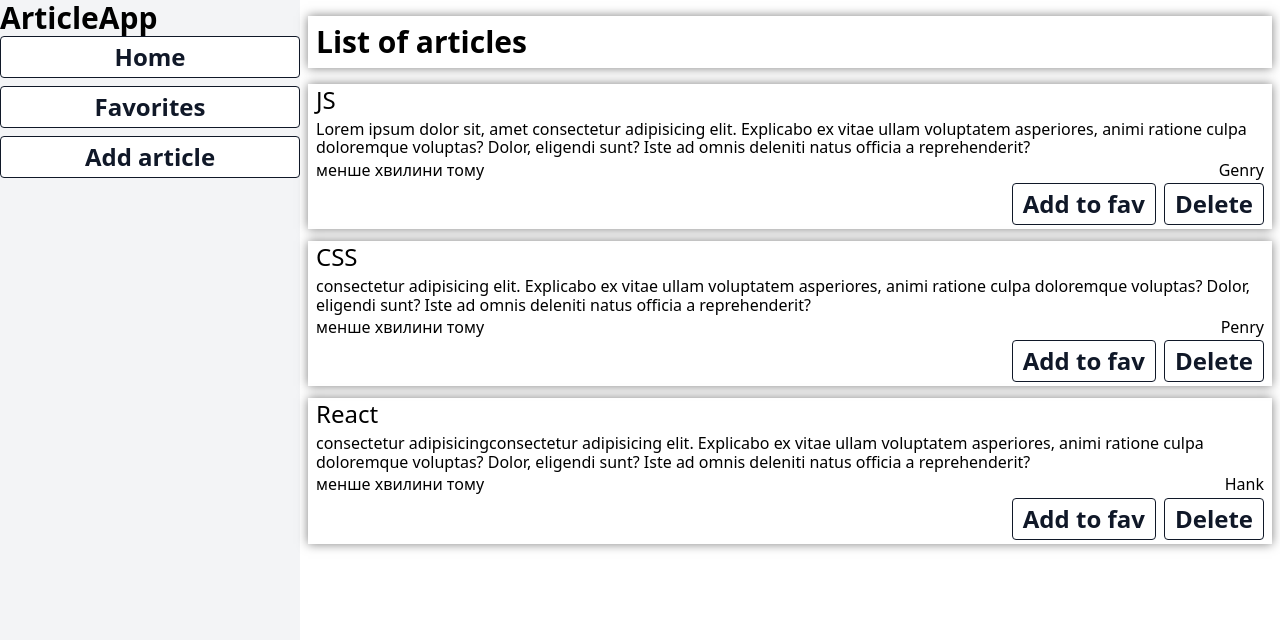
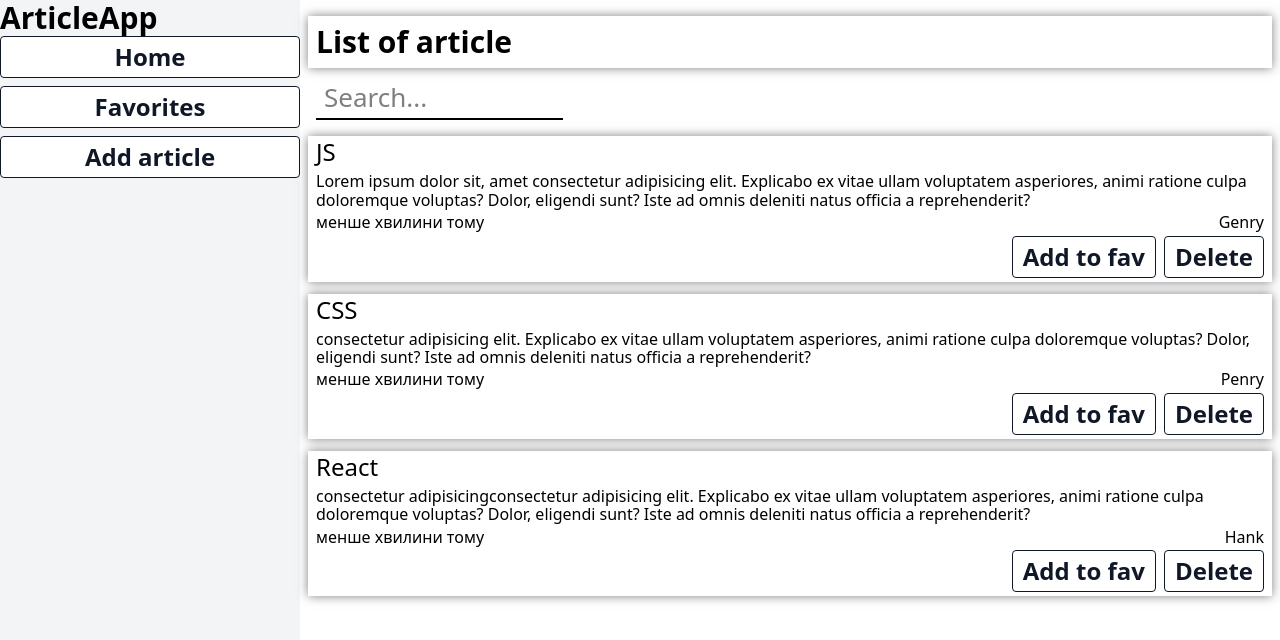
Before and after one commit to Lubov1506/training, a React (Vite) app: page / in a window 1280 px wide. Shown: the top 640 px of the page. Built offline with nearby package versions, Linux system fonts and the light colour scheme.

Commit message:
need fix SearchBar

```diff
--- /dev/null
+++ b/src/assets/styles/reset.css
@@ -0,0 +1,43 @@
+html, body, div, span, applet, object, iframe,
+h1, h2, h3, h4, h5, h6, p, blockquote, pre,
+a, abbr, acronym, address, big, cite, code,
+del, dfn, em, img, ins, kbd, q, s, samp,
+small, strike, strong, sub, sup, tt, var,
+b, u, i, center,
+dl, dt, dd, ol, ul, li,
+fieldset, form, label, legend,
+table, caption, tbody, tfoot, thead, tr, th, td,
+article, aside, canvas, details, embed,
+figure, figcaption, footer, header, hgroup,
+menu, nav, output, ruby, section, summary,
+time, mark, audio, video {
+	margin: 0;
+	padding: 0;
+	border: 0;
+	font-size: 100%;
+	font: inherit;
+	vertical-align: baseline;
+}
+/* HTML5 display-role reset for older browsers */
+article, aside, details, figcaption, figure,
+footer, header, hgroup, menu, nav, section {
+	display: block;
+}
+body {
+	line-height: 1;
+}
+ol, ul {
+	list-style: none;
+}
+blockquote, q {
+	quotes: none;
+}
+blockquote:before, blockquote:after,
+q:before, q:after {
+	content: '';
+	content: none;
+}
+table {
+	border-collapse: collapse;
+	border-spacing: 0;
+}
--- /dev/null
+++ b/src/components/ArticlesApp/AddArticleForm.jsx
@@ -0,0 +1,32 @@
+import { useState } from "react"
+import { Button } from "../Button"
+import { FormInput } from "./FormInput"
+
+export const AddArticleForm = ({ onAdd, onClose }) => {
+  const [title, setTitle] = useState("")
+  const [body, setBody] = useState("")
+  const [author, setAuthor] = useState("")
+  const handleCleanForm = () => {
+    setTitle("")
+    setBody("")
+    setAuthor("")
+  }
+  const handleSubmit = () => {
+    if (!title.trim() || !body.trim() || !author.trim()) {
+      console.log("Each field has to be not empty")
+      return
+    }
+    onAdd({ title, body, author })
+    handleCleanForm()
+    onClose()
+  }
+  return (
+    <div className='flex flex-col gap-2'>
+      <FormInput value={title} setValue={setTitle} />
+      <FormInput value={body} setValue={setBody} placeholder='Body' />
+      <FormInput value={author} setValue={setAuthor} placeholder='Author' />
+
+      <Button onClick={handleSubmit}>Add</Button>
+    </div>
+  )
+}
--- a/src/components/ArticlesApp/ArticlesApp.jsx
+++ b/src/components/ArticlesApp/ArticlesApp.jsx
@@ -3,6 +3,8 @@ import { List } from "./List"
 import { SideBar } from "./SideBar"
 import { nanoid } from "nanoid"
 import { Outlet } from "./Outlet"
+import { Modal } from "../Modal/Modal"
+import { AddArticleForm } from "./AddArticleForm"
 
 export const ArticlesApp = () => {
   const [articles, setArticles] = useState(() => {
@@ -47,6 +49,10 @@ export const ArticlesApp = () => {
     }
     return "home"
   })
+  const [isOpen, setIsOpen] = useState(false)
+
+  const openModal = () => setIsOpen(true)
+  const closeModal = () => setIsOpen(false)
 
   useEffect(() => {
     window.localStorage.setItem("fav-arts", JSON.stringify(favs))
@@ -72,9 +78,17 @@ export const ArticlesApp = () => {
       handleDelFav(id)
     }
   }
+  const handleAddArticle = (data) => {
+    console.log(data)
+
+    setArticles((prev) => [
+      ...prev,
+      { ...data, id: nanoid(), createdAt: Date.now() },
+    ])
+  }
   return (
     <div className='grid  grid-cols-[300px_1fr] h-screen'>
-      <SideBar onChangeTab={setSelectedTab} />
+      <SideBar onChangeTab={setSelectedTab} openModal={openModal} />
       <Outlet
         articles={articles}
         selectedTab={selectedTab}
@@ -83,6 +97,11 @@ export const ArticlesApp = () => {
         favs={favs}
         onDeleteFav={handleDelFav}
       />
+      {isOpen && (
+        <Modal onClose={closeModal}>
+          <AddArticleForm onAdd={handleAddArticle} onClose={closeModal} />
+        </Modal>
+      )}
     </div>
   )
 }
--- a/src/components/ArticlesApp/Card.jsx
+++ b/src/components/ArticlesApp/Card.jsx
@@ -8,10 +8,13 @@ export const Card = ({
   isFav = false,
   onDeleteFav,
 }) => {
-  const { title, createdAt, body, author } = article
+  const { title, createdAt, body, author, id } = article
 
   return (
-    <li className='flex flex-col gap-1 shadow-[0_0_10px_0_rgba(0,0,0,0.5)] px-2 pb-1'>
+    <li
+      className='flex flex-col gap-1 shadow-[0_0_10px_0_rgba(0,0,0,0.5)] px-2 pb-1'
+      key={id}
+    >
       <h3 className='text-2xl'>{title}</h3>
       <p>{body}</p>
       <div className='flex gap-2 justify-between'>
--- /dev/null
+++ b/src/components/ArticlesApp/FormInput.jsx
@@ -0,0 +1,19 @@
+import clsx from "clsx"
+
+export const FormInput = ({
+  type = "text",
+  placeholder = "Title",
+  value,
+  setValue = console.log("not fn"),
+  cn
+}) => {
+  return (
+    <input
+    className={clsx('bg-white p-2 text-5xl', cn)}
+      type={type}
+      placeholder={placeholder}
+      value={value}
+      onChange={(e) => setValue(e.target.value)}
+    />
+  )
+}
--- a/src/components/ArticlesApp/List.jsx
+++ b/src/components/ArticlesApp/List.jsx
@@ -5,16 +5,13 @@ export const List = ({
   articles,
   onAddToFav,
   onDelete,
-  title = "List of articles",
   isFav,
   onDeleteFav,
 }) => {
 
   return (
     <div className='flex flex-col gap-4'>
-      <h1 className='text-3xl p-2 font-bold shadow-[0_0_10px_0_rgba(0,0,0,0.5)]'>
-        {title}
-      </h1>
+
       <ul className={clsx("flex flex-col gap-3", isFav && "grid grid-cols-[repeat(auto-fit,minmax(300px,1fr))] ")}>
         {articles?.map((article) => (
           <Card
--- a/src/components/ArticlesApp/Outlet.jsx
+++ b/src/components/ArticlesApp/Outlet.jsx
@@ -1,16 +1,33 @@
 import { AddArticle } from "./AddArticle"
 import { List } from "./List"
+import { SearchBar } from "./SearchBar"
 
-export const Outlet = ({ articles, onAddToFav, selectedTab, onDelete, favs, onDeleteFav }) => {
+export const Outlet = ({
+  articles,
+  onAddToFav,
+  selectedTab,
+  onDelete,
+  favs,
+  onDeleteFav,
+}) => {
   return (
     <div className='flex py-4 px-2 flex-col gap-2'>
+      <h1 className='text-3xl p-2 font-bold shadow-[0_0_10px_0_rgba(0,0,0,0.5)]'>
+        {selectedTab === "home" ? "List of article" : "Favorites"}
+      </h1>
+      <SearchBar />
       {selectedTab === "home" && (
         <List articles={articles} onAddToFav={onAddToFav} onDelete={onDelete} />
       )}
-      {
-        selectedTab==='favs' && <List title="Favorites" isFav={true} articles={favs} onDeleteFav={onDeleteFav}/>
-      }
-      {selectedTab==='add-art' && <AddArticle/>}
+      {selectedTab === "favs" && (
+        <List
+          title='Favorites'
+          isFav={true}
+          articles={favs}
+          onDeleteFav={onDeleteFav}
+        />
+      )}
+      {selectedTab === "add-art" && <AddArticle />}
     </div>
   )
 }
--- /dev/null
+++ b/src/components/ArticlesApp/SearchBar.jsx
@@ -0,0 +1,11 @@
+export const SearchBar = () => {
+  return (
+    <div className='flex p-2 '>
+      <input
+        type='text'
+        className='p-2 border-b-2 outline-none text-6xl placeholder:text-[26px] '
+        placeholder='Search...'
+      />
+    </div>
+  )
+}
--- a/src/components/ArticlesApp/SideBar.jsx
+++ b/src/components/ArticlesApp/SideBar.jsx
@@ -1,13 +1,13 @@
 import { Button } from "../Button"
 
-export const SideBar = ({onChangeTab}) => {
+export const SideBar = ({ onChangeTab, openModal }) => {
   return (
     <aside className='bg-gray-100'>
-      <h2 className="text-3xl font-bold">ArticleApp</h2>
-      <nav className="flex flex-col gap-2">
-        <Button onClick={()=>onChangeTab('home')}>Home</Button>
-        <Button onClick={()=>onChangeTab('favs')}>Favorites</Button>
-        <Button onClick={()=>onChangeTab('add-art')}>Add article</Button>
+      <h2 className='text-3xl font-bold'>ArticleApp</h2>
+      <nav className='flex flex-col gap-2'>
+        <Button onClick={() => onChangeTab("home")}>Home</Button>
+        <Button onClick={() => onChangeTab("favs")}>Favorites</Button>
+        <Button onClick={openModal}>Add article</Button>
       </nav>
     </aside>
   )
--- a/src/index.css
+++ b/src/index.css
@@ -1 +1,2 @@
+/* @import "tailwindcss/preflight"; */
 @import "tailwindcss";
--- a/src/main.jsx
+++ b/src/main.jsx
@@ -1,8 +1,8 @@
 import { StrictMode } from 'react'
 import { createRoot } from 'react-dom/client'
-import './index.css'
 import App from './App.jsx'
 import 'modern-normalize'
+import './index.css'
 
 createRoot(document.getElementById('root')).render(
   <StrictMode>
```
